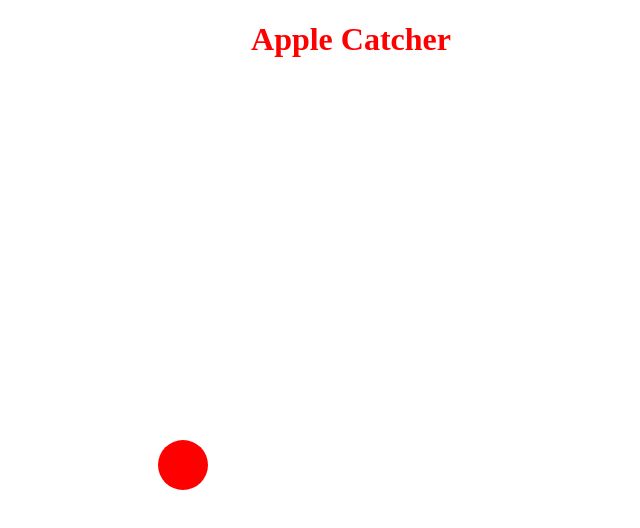
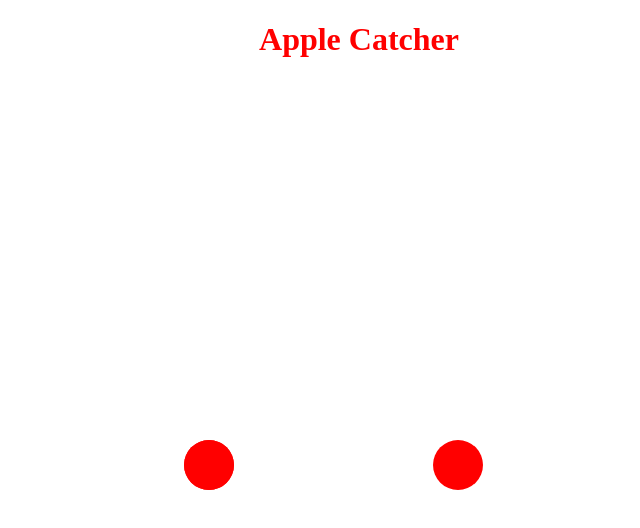
Before and after one commit to pregan23/Apple-Catcher, a plain HTML site: page index.html in a window 1280 px wide. Shown: the whole page, without its empty margins (289-929 px from the left). Drawn offline with Linux system fonts and the light colour scheme.

Commit message:
3 apples all fall

```diff
--- a/app.js
+++ b/app.js
@@ -1,13 +1,16 @@
 let score = 0
-// let appNum = 1
+let appNum = 1
 const playArea = document.querySelector('.play-area')
 
 
 //gonna need a function to spawn apples and another one to make them move
 //spawn apples as span elements?
-const moveApple = () => {
+const moveApple = (appNum) => {
     let id = null
-    const apple = document.querySelector('.Apple')
+    // let currentApple = `#Apple${appNum}`
+    let apple = document.querySelector('#Apple'+CSS.escape(appNum))
+    console.log(apple)
+    console.log(appNum)
     let pos = 0
     clearInterval(id)
     id = setInterval(frame, 5);
@@ -21,18 +24,35 @@ const moveApple = () => {
         }
     }
 
+
+
  }
 
  const spawnApple = () => {
-     const horVal = Math.random() * (200-1);
+     const horVal = Math.random() * (800-1);
      const newApple = document.createElement('span')
      newApple.classList.add('Apple')
-     newApple.style.left = horVal + '%'
+     newApple.id='Apple'+appNum
+     newApple.style.left = horVal + 'px'
      playArea.appendChild(newApple)
 
+
+     moveApple(appNum)
+
  }
+
  spawnApple()
- moveApple()
+ appNum+=1
+ spawnApple()
+ appNum+=1
+ spawnApple()
+//  for(let i = 0; i<3;i++) {
+//      spawnApple()
+//      moveApple(i)
+//  }
+
+
+//  moveApple()
 
 
     // appNum+=1
--- a/style.css
+++ b/style.css
@@ -4,6 +4,7 @@ body {
     align-items: center;
     justify-content: center; */
     height: 100%;
+    width: 100%;
 
 }
 
@@ -26,6 +27,7 @@ span {
     height: 800px;
     width: 800px;
     position: relative;
+    margin: 0 auto;
 
 
 
```
